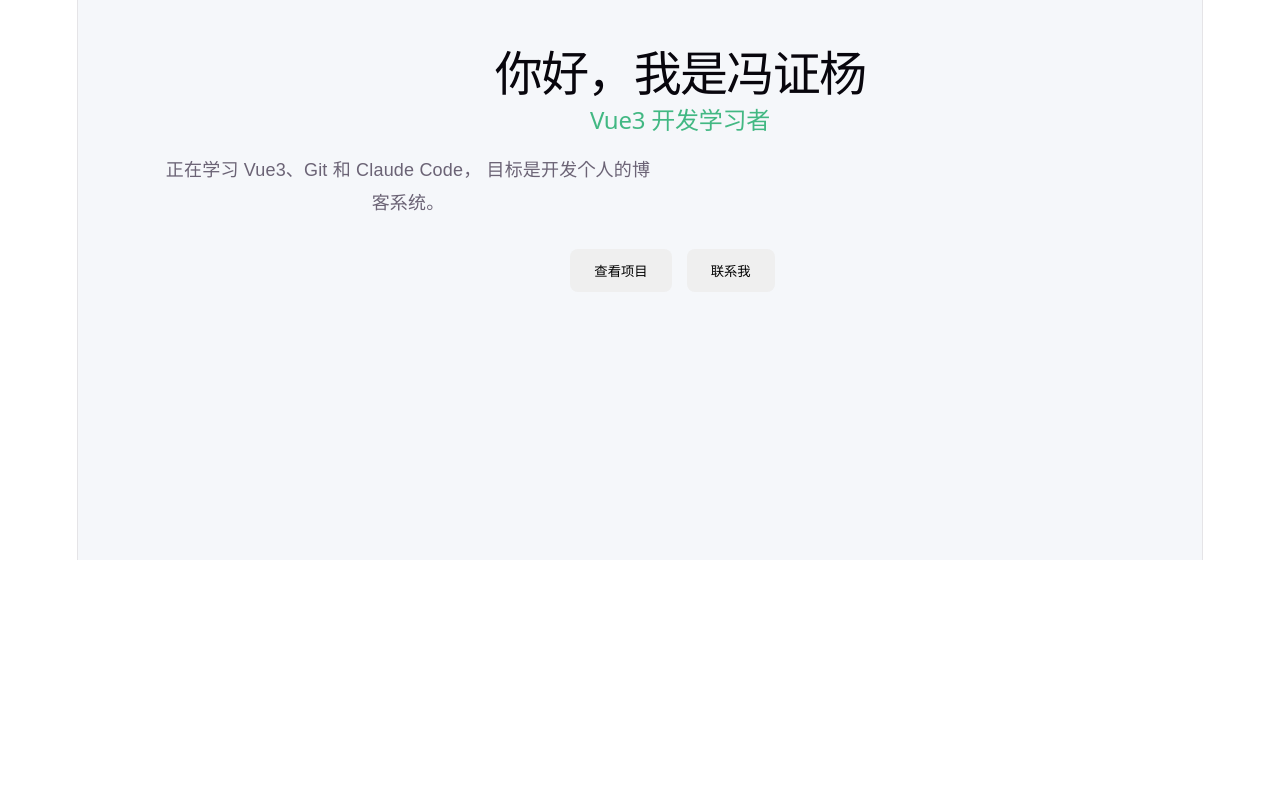
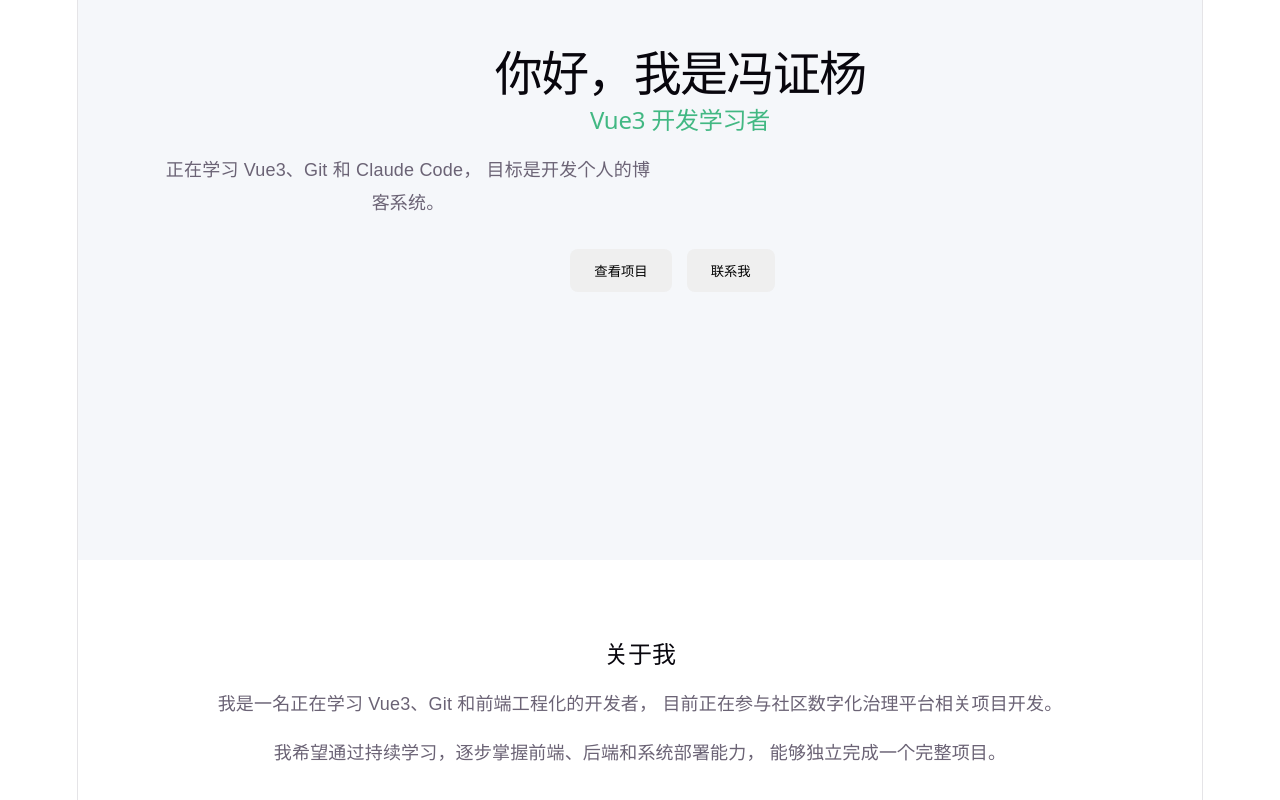
Before and after one commit to horizon0410/personal-website, a Vue app: page / in a window 1280 px wide. Shown: the part 240-1040 px from the top of the page. Before the commit the page ends 800 px from the top, so only its background shows below. Built offline with nearby package versions, Linux system fonts and the light colour scheme.

Commit message:
feat:创建了About组件

```diff
--- a/src/App.vue
+++ b/src/App.vue
@@ -1,9 +1,11 @@
 <script setup>
 import Hero from './components/Hero.vue'
+import About from './components/About.vue'
 </script>
 
 <template>
   <Hero />
+  <About />
 </template>
 
 <style>
--- a/src/components/About.vue
+++ b/src/components/About.vue
@@ -0,0 +1,30 @@
+<template>
+  <section class="about">
+    <h2>关于我</h2>
+
+    <p>
+      我是一名正在学习 Vue3、Git 和前端工程化的开发者，
+      目前正在参与社区数字化治理平台相关项目开发。
+    </p>
+
+    <p>
+      我希望通过持续学习，逐步掌握前端、后端和系统部署能力，
+      能够独立完成一个完整项目。
+    </p>
+  </section>
+</template>
+
+<style scoped>
+.about {
+  padding: 80px;
+}
+
+.about h2 {
+  margin-bottom: 20px;
+}
+
+.about p {
+  line-height: 1.8;
+  margin-bottom: 16px;
+}
+</style>
```
